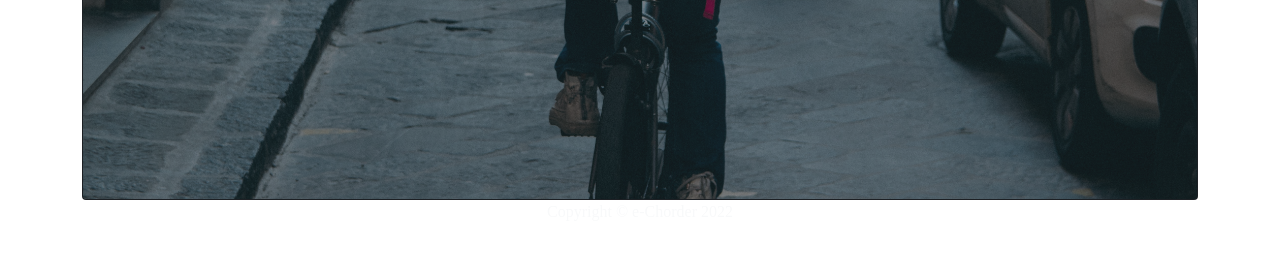
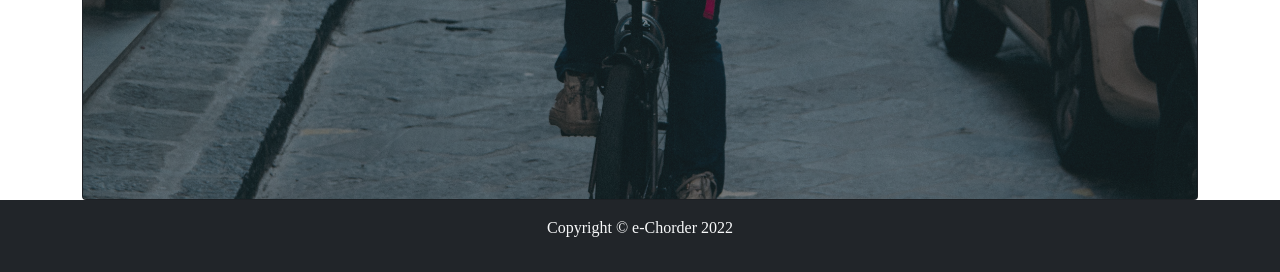
Before and after one commit to ChiNacl/eChorder, a Django app: page /account/register/ in a window 1280 px wide. Shown: the part 745-1017 px from the top of the page. Before the commit the page ends 945 px from the top, so only its background shows below. Run offline with Django 3.2, Linux system fonts and the light colour scheme.

Commit message:
Changed copyright style in footer

```diff
--- a/templates/base.html
+++ b/templates/base.html
@@ -46,7 +46,7 @@
     {% endblock %}
 </div>
 <footer>
-    <div class="text-center text-light">
+    <div class="text-center text-light bg-dark p-3">
         <p>Copyright &copy; e-Chorder {% now 'Y' %}</p>
     </div>
 </footer>
```
